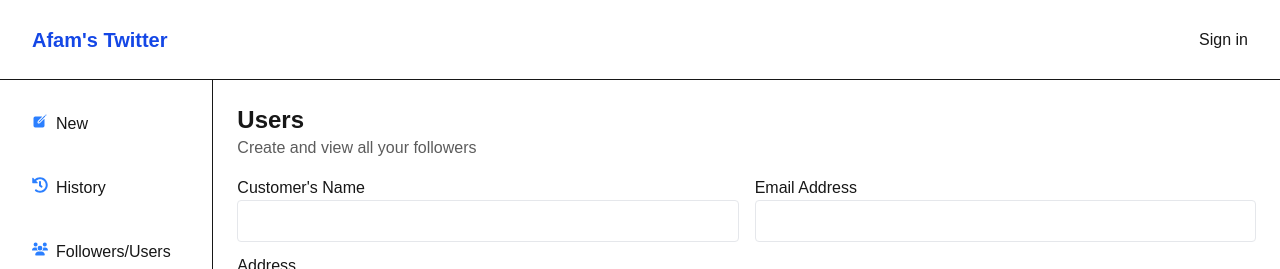
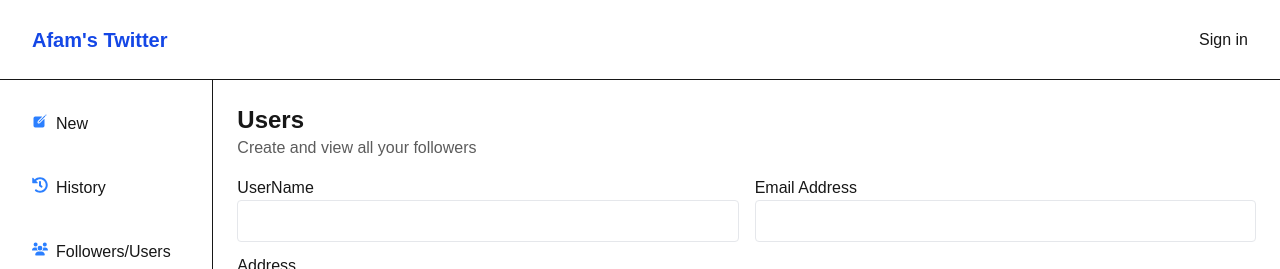
Before and after one commit to AfamO/afamo-twitter-app, a Next.js app: page /users in a window 1280 px wide. Shown: the top 269 px of the page. Built offline with nearby package versions, Linux system fonts and the light colour scheme; no server answers.

Commit message:
fixed userName issue

```diff
--- a/src/app/users/page.tsx
+++ b/src/app/users/page.tsx
@@ -5,7 +5,7 @@ import { useCallback, useEffect, useState } from "react";
 import SideNav from "../components/SideNav";
 
 export default function Users() {
-    const [userName, setUserName] = useState<String>("");
+    const [userName, setUserName] = useState<string>("");
     const [userEmail, setUserEmail] = useState<string>("");
     const [userAddress, setUserAddress] = useState<string>("");
     const [loading, setLoading] = useState<boolean>(false);
@@ -27,13 +27,14 @@ export default function Users() {
           <form className='w-full' onSubmit={handleAddUser} method='POST'>
             <div className='w-full flex items-center space-x-4 mb-3'>
               <section className='w-1/2'>
-                <label>Customer&apos;s Name</label>
+                <label>UserName</label>
                 <input
                   type='text'
+                  id="userName"
                   className='w-full p-2 border border-gray-200 rounded-sm'
                   value={userName}
+                  onChange={(e) => setUserName(e.target.value)}
                   required
-                  onChange={(e) => setUserName(e.target.value)}
                 />
               </section>
 
```
